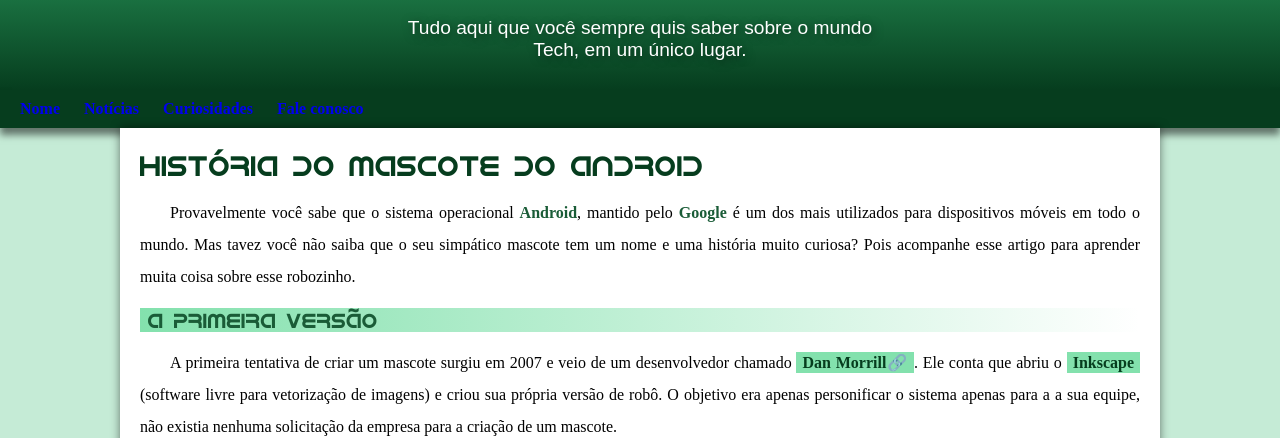
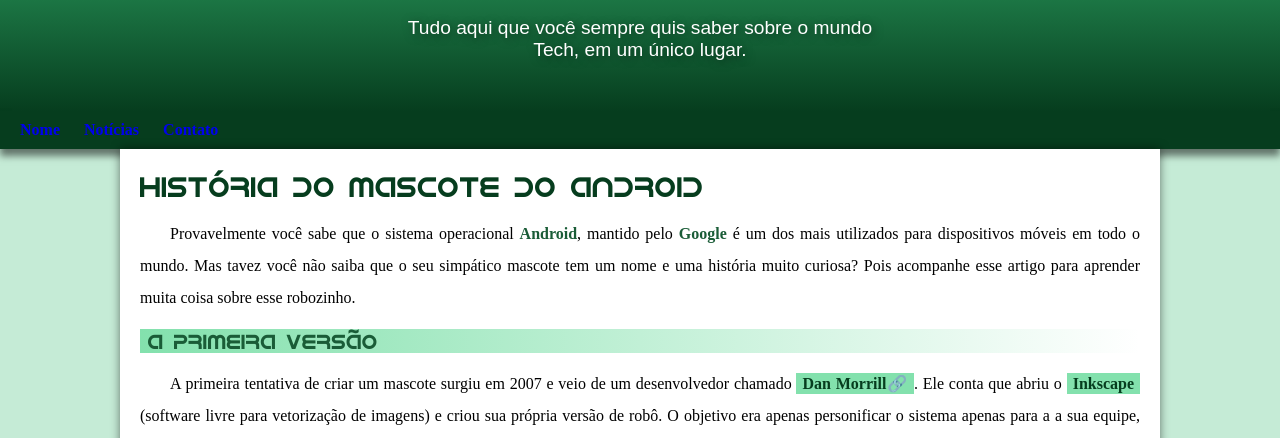
Before and after one commit to rbercos/projeto-android, a plain HTML site: page index.html in a window 1280 px wide. Shown: the part 100-538 px from the top of the page. Drawn offline with Linux system fonts and the light colour scheme.

Commit message:
problema de padding corrigido

```diff
--- a/estilo/style.css
+++ b/estilo/style.css
@@ -59,7 +59,7 @@ header > p {
     padding-right: 10px;
     padding-left: 10px;
     margin: auto;
-    margin-bottom: 15px;
+    padding-bottom: 50px;
     text-shadow: 2px 2px 10px rgba(0, 0, 0, 0.500);
 }
 
--- a/index.html
+++ b/index.html
@@ -16,8 +16,7 @@
     <nav>
         <a href="#">Nome</a>
         <a href="#">Notícias</a>
-        <a href="#">Curiosidades</a>
-        <a href="#">Fale conosco</a>
+        <a href="#">Contato</a>
     </nav>
     <main>
         <article>
```
